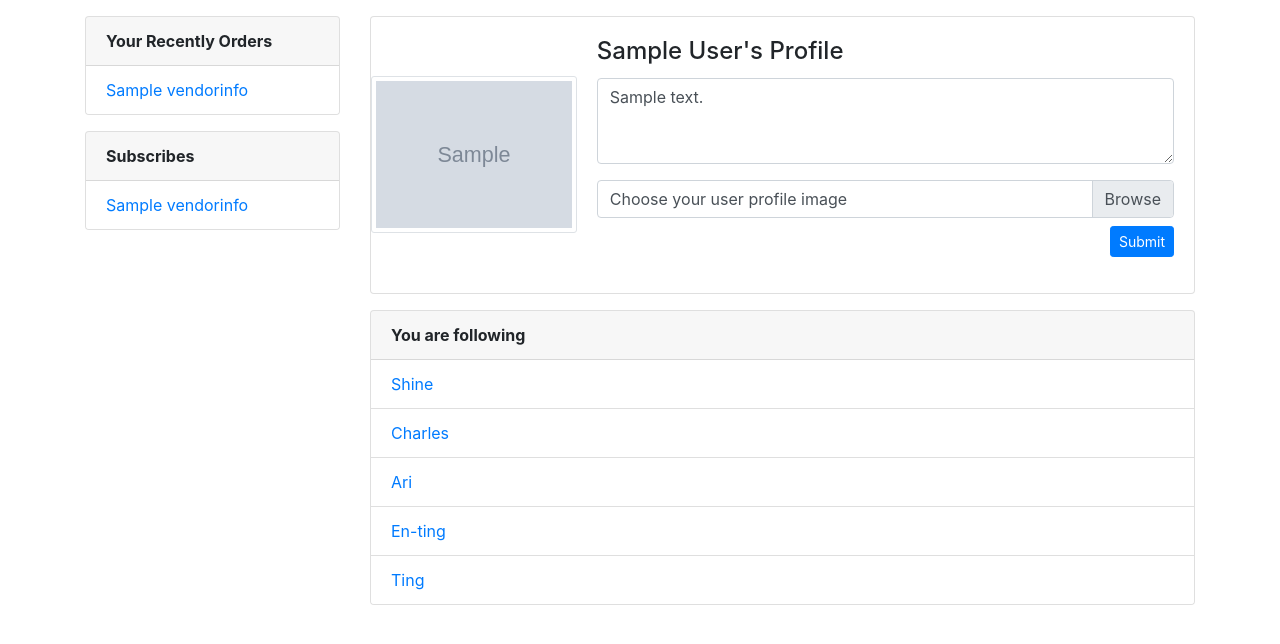
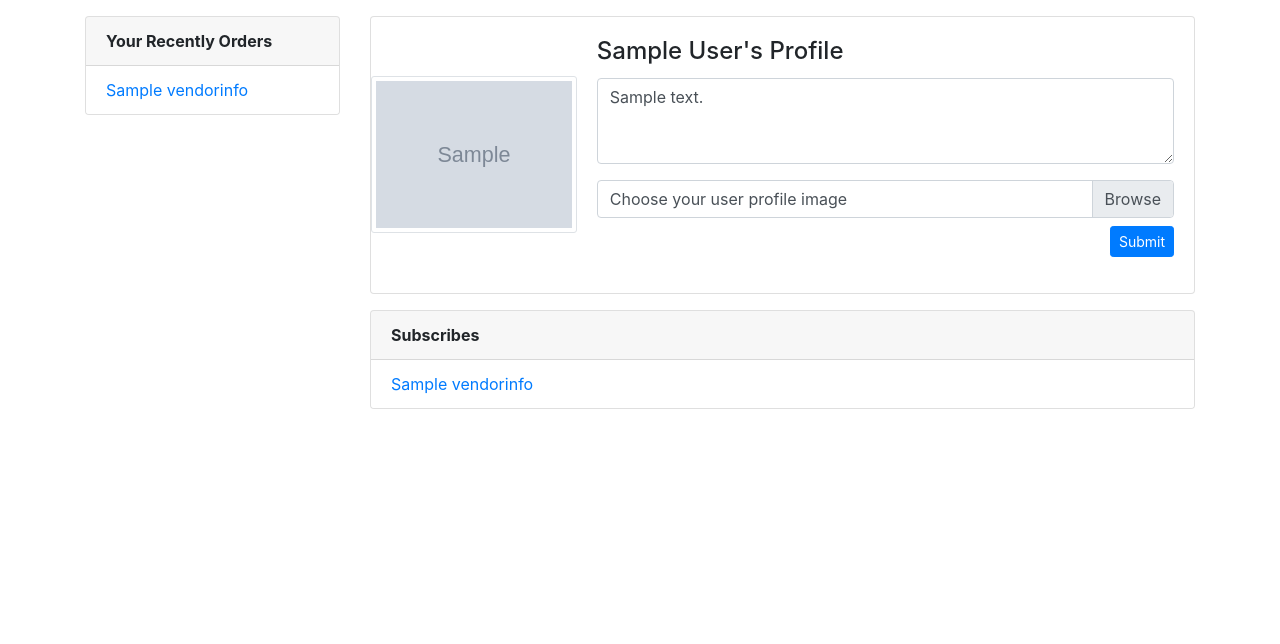
Before and after one commit to Jstyle0302/GroupBuying, a Django app: a page that uses groupbuying/templates/groupbuying/profile.html in a window 1280 px wide. Shown: the part 120-764 px from the top of the page. Run offline with Django 3.2, Linux system fonts and the light colour scheme; a user stored in the database is signed in; tables that the repository leaves empty hold one stand-in row (values such as "Sample post"); grey boxes marked "Sample" are stand-in pictures; some libraries are stand-ins or nearby versions.

Commit message:
[Title] Remove followers/Adjust UI of profile

```diff
--- a/groupbuying/templates/groupbuying/profile.html
+++ b/groupbuying/templates/groupbuying/profile.html
@@ -22,16 +22,6 @@ Profile
             <ul class="list-group list-group-flush">
                 {% for order in orders %}
                 <li class="list-group-item"><a id="id_profile_link_{{follower.username}}" href="{% url 'show_order' order.orderbundle_id %}?_id={{order.orderbundle_id}}">{{order.shop_name}}</a></li>
-                {% endfor %}
-            </ul>
-            {% endif %}
-        </div>
-        <div class="card">
-            <div class="card-header"><strong>Subscribes</strong></div>
-            {% if subcribes %}
-            <ul class="list-group list-group-flush">
-                {% for subcribe in subcribes%}
-                <li class="list-group-item"><a href="{% url 'shop' subcribe.shop_id %}">{{subcribe.shop_name}}</a></li>
                 {% endfor %}
             </ul>
             {% endif %}
@@ -73,11 +63,11 @@ Profile
             </div>
         </div>
         <div class="card mt-3">
-            <div class="card-header"><strong>You are following</strong></div>
-            {% if followers %}
+            <div class="card-header"><strong>Subscribes</strong></div>
+            {% if subcribes %}
             <ul class="list-group list-group-flush">
-                {% for follower in followers %}
-                <li class="list-group-item"><a id="id_profile_link_{{follower.username}}" href="/">{{follower}}</a></li>
+                {% for subcribe in subcribes%}
+                <li class="list-group-item"><a href="{% url 'shop' subcribe.shop_id %}">{{subcribe.shop_name}}</a></li>
                 {% endfor %}
             </ul>
             {% endif %}
--- a/groupbuying/views.py
+++ b/groupbuying/views.py
@@ -426,10 +426,6 @@ def add_to_favorite(request, shop_id):
         subcribes['shop_id'] = (favoriteVendor.id)
         context['subcribes'].append(subcribes)
 
-    #print(context['orders']['shop_id'])
-    context['followers'] = ['Shine', 'Charles', 'Ari', 'En-ting', 'Ting']
-    #context['subcribes'] = ['Starbucks', 'Pandas', 'Subway']
-    context['photo'] = "https://cdn.business2community.com/wp-content/uploads/2017/08/blank-profile-picture-973460_640.png"
     context['customerInfo'] = customerInfo
 
     return render(request, 'groupbuying/profile.html', context)
@@ -469,10 +465,6 @@ def remove_from_favorite(request, shop_id):
         subcribes['shop_id'] = (favoriteVendor.id)
         context['subcribes'].append(subcribes)
 
-    #print(context['orders']['shop_id'])
-    context['followers'] = ['Shine', 'Charles', 'Ari', 'En-ting', 'Ting']
-    #context['subcribes'] = ['Starbucks', 'Pandas', 'Subway']
-    context['photo'] = "https://cdn.business2community.com/wp-content/uploads/2017/08/blank-profile-picture-973460_640.png"
     context['customerInfo'] = customerInfo
 
     return render(request, 'groupbuying/profile.html', context)
@@ -511,10 +503,6 @@ def profile_page(request, user_id):
         subcribes['shop_id'] = (favoriteVendor.id)
         context['subcribes'].append(subcribes)
 
-    #print(context['orders']['shop_id'])
-    context['followers'] = ['Shine', 'Charles', 'Ari', 'En-ting', 'Ting']
-    #context['subcribes'] = ['Starbucks', 'Pandas', 'Subway']
-    context['photo'] = "https://cdn.business2community.com/wp-content/uploads/2017/08/blank-profile-picture-973460_640.png"
     context['customerInfo'] = customerInfo
 
     return render(request, 'groupbuying/profile.html', context)
```
